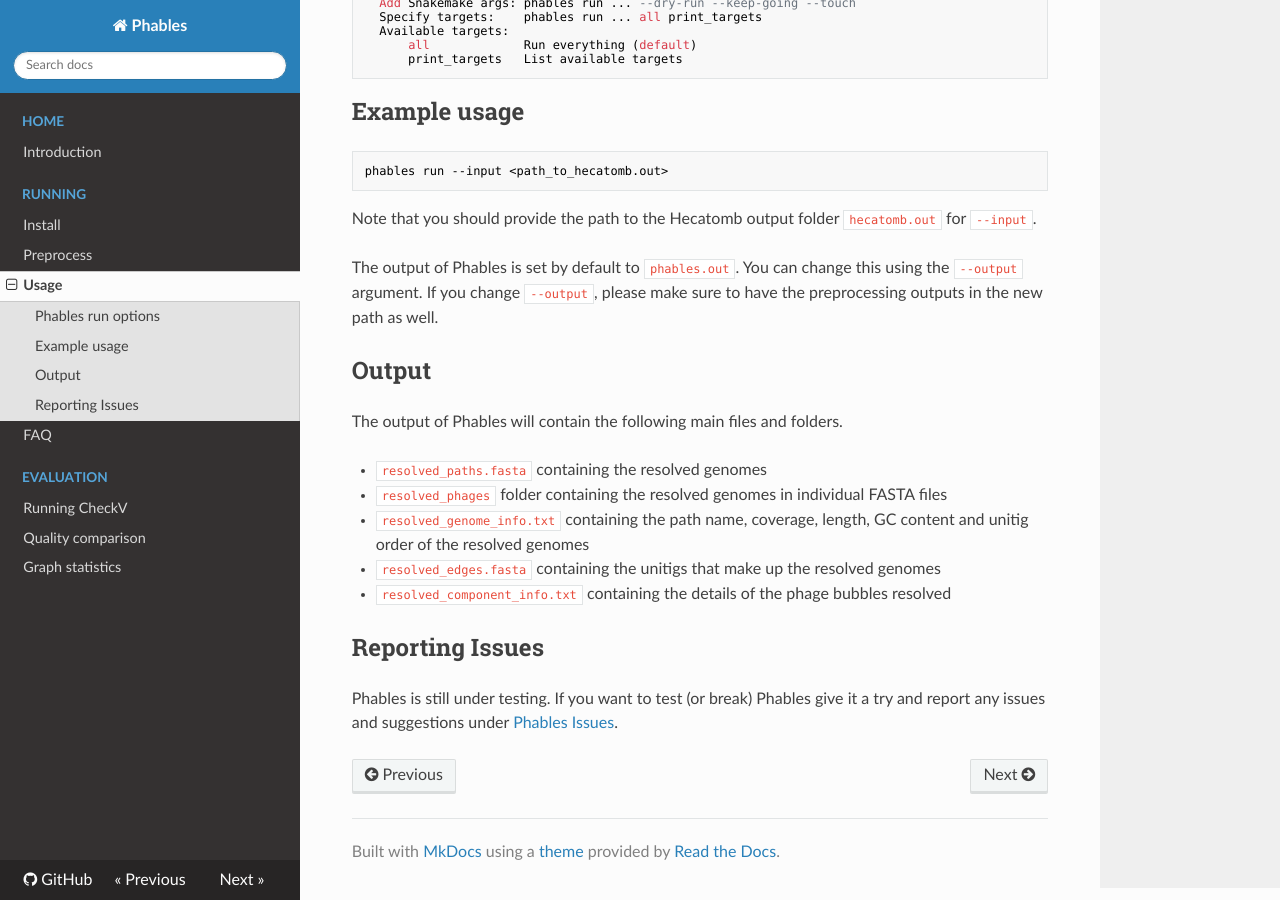
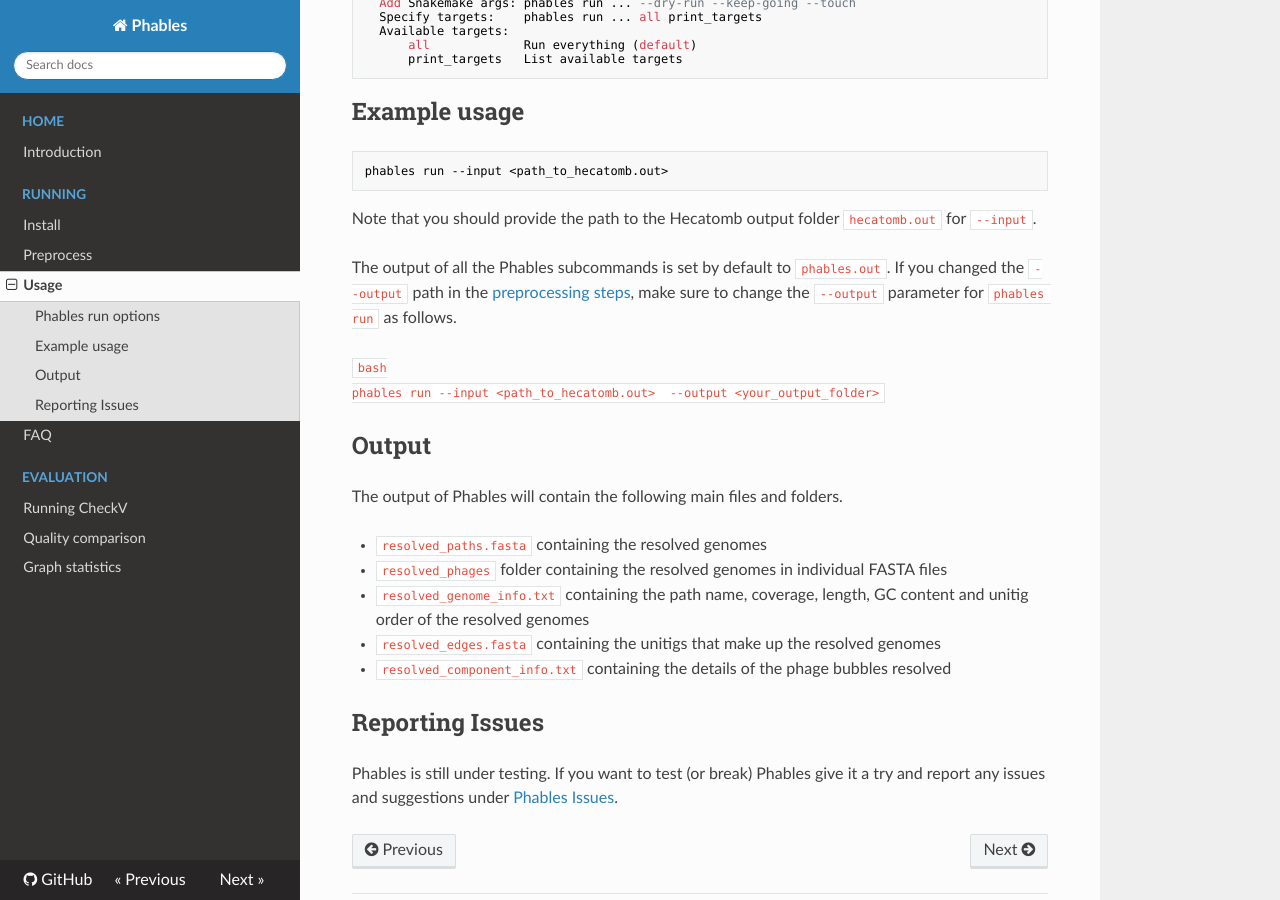
Before and after one commit to Vini2/phables, an MkDocs documentation site: the page built from docs/usage.md, in a window 1280 px wide and 900 px high, scrolled down 1024 px. Built offline with MkDocs 1.6.1, drawn with Linux system fonts in a browser that asks for light colours; nearby versions of some CDN libraries; a script that is not in the unit is left out.

Commit message:
DOC: Update docs

````diff
--- a/docs/usage.md
+++ b/docs/usage.md
@@ -73,7 +73,11 @@ phables run --input <path_to_hecatomb.out>
 
 Note that you should provide the path to the Hecatomb output folder `hecatomb.out` for `--input`.
 
-The output of Phables is set by default to `phables.out`. You can change this using the `--output` argument. If you change `--output`, please make sure to have the preprocessing outputs in the new path as well.
+The output of all the Phables subcommands is set by default to `phables.out`. If you changed the `--output` path in the [preprocessing steps](https://phables.readthedocs.io/en/latest/preprocess/), make sure to change the `--output` parameter for `phables run` as follows.
+
+ ```bash
+phables run --input <path_to_hecatomb.out>  --output <your_output_folder>
+```
 
 ## Output
 
````
Also changed, not shown: README.md (+1 -1 lines), docs/install.md (+1 -1 lines), docs/preprocess.md (+5 -0 lines).
